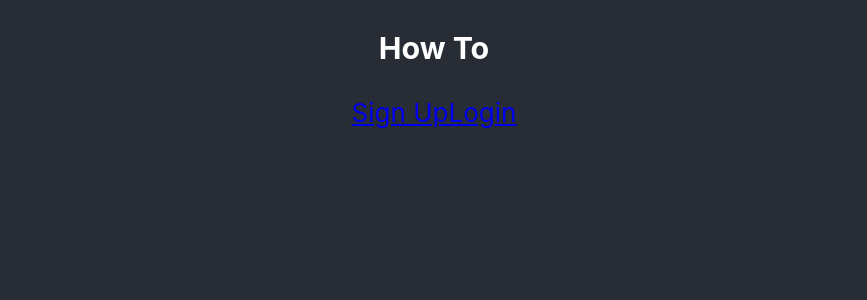
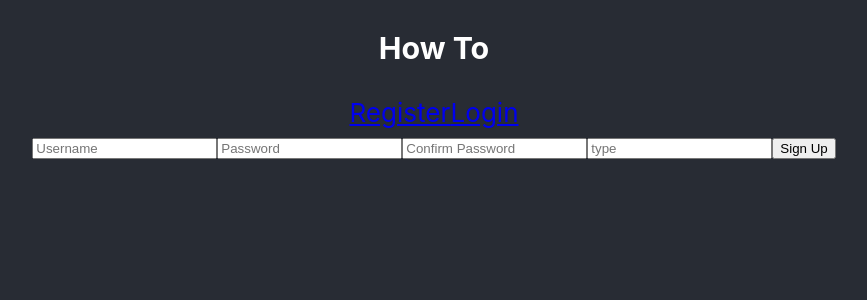
Before and after one commit to bw-how-to/how-to-FE, a React (Create React App) app in the folder how-to/: page /register in a window 1280 px wide. Shown: the top 300 px of the page, without its empty margins (206-1073 px from the left). Built offline with nearby package versions, Linux system fonts and the light colour scheme.

Commit message:
added full login functionality

```diff
--- a/how-to/src/App.js
+++ b/how-to/src/App.js
@@ -2,6 +2,7 @@ import React from 'react';
 import { BrowserRouter as Router, Route, Link } from 'react-router-dom'
 import SignUp from './components/SignUp'
 import Login from './components/Login'
+import Guides from './components/Guides'
 import axios from 'axios'
 import './App.css';
 
@@ -11,29 +12,29 @@ class App extends React.Component {
     loggedIn: false,
   }
 
-  // handleLogin = (props) => {
-  //   console.log('logged in!', props)
-  //   axios
-  //   .post('https://bw-how-to.herokuapp.com/login', props)
-  //   .then(res => {
-  //       localStorage.setItem('token', res.data.payload)
-  //   })
-  //   .catch(err => {
-  //       console.log(err)
-  //   })
-  // }
+  handleLogin = (props) => {
+    axios
+    .post('https://bw-how-to.herokuapp.com/login', props)
+    .then(res => {
+        localStorage.setItem('jwt', res.data.token)
+        this.props.history.push('/guides')
+    })
+    .catch(err => {
+        console.log(err)
+    })
+  }
 
-  // handleSignUp = (props) => {
-  //   console.log('signed up!', props)
-  //   axios
-  //   .post('https://bw-how-to.herokuapp.com/signup', props)
-  //   .then(res => {
-  //       localStorage.setItem('token', res.data.payload)
-  //   })
-  //   .catch(err => {
-  //       console.log(err)
-  //   })
-  // }
+  handleSignUp = (props) => {
+    axios
+    .post('https://bw-how-to.herokuapp.com/register', props)
+    .then(res => {
+        localStorage.setItem('jwt', res.data.token)
+        this.props.history.push('/guides')
+    })
+    .catch(err => {
+        console.log(err)
+    })
+  }
 
 
   render() {
@@ -42,10 +43,10 @@ class App extends React.Component {
         <div className="App">
           <h3>How To</h3>
           <div>
-            <Link to="/signup">Sign Up</Link>
+            <Link to="/register">Register</Link>
             <Link to="/login">Login</Link>
           </div>
-          <Route path='/signup'
+          <Route path='/register'
           render={props => (
             <SignUp {...props}
             handleSignUp={this.handleSignUp}
@@ -59,6 +60,12 @@ class App extends React.Component {
             />
           )}
           />
+          <Route path='/guides'
+          render={props => (
+            <Guides {...props}
+            />
+          )}
+          />
         </div>
       </Router>
     );
--- /dev/null
+++ b/how-to/src/components/Guides.js
@@ -0,0 +1,41 @@
+import React from 'react';
+import axios from 'axios';
+
+export default class Guides extends React.Component {
+    constructor(props) {
+        super(props)
+        this.state = {
+            guides: [],
+        }
+    }
+
+
+    componentDidMount() {
+        const token = localStorage.getItem('jwt')
+        const requestConfig = {
+            headers: {
+                 authorization: token
+            }
+        }
+
+        axios
+        .get('https://bw-how-to.herokuapp.com/guides', requestConfig)
+        .then(res => this.setState({guides: res.data}))
+        .catch(err => console.log(err))
+    }
+
+    render() {
+        return (
+            <div>
+                <h3>
+                    guides
+                </h3>
+                {this.state.guides.map(guide => (
+                    <div>
+                        <p key={guide.id}>{guide.username}</p>
+                    </div>
+                ))}
+            </div>
+        )
+    }
+}
--- a/how-to/src/components/Login.js
+++ b/how-to/src/components/Login.js
@@ -11,7 +11,7 @@ class Login extends React.Component {
         }
     }
 
-    handleChange = (e) => {
+    handleChanges = (e) => {
         this.setState({
             credentials: {
                 ...this.state.credentials,
--- a/how-to/src/components/SignUp.js
+++ b/how-to/src/components/SignUp.js
@@ -7,7 +7,8 @@ export default class SignUp extends React.Component {
             credentials: {
                 username: '',
                 password: '',
-                confirmPassword: ''
+                confirmPassword: '',
+                type: ''
             }
         }
     }
@@ -24,7 +25,7 @@ export default class SignUp extends React.Component {
     signUp = (e) => {
         e.preventDefault()
         if (this.state.credentials.password === this.state.credentials.confirmPassword) {
-            const creds = {username: this.state.credentials.username, password: this.state.credentials.password}
+            const creds = {username: this.state.credentials.username, password: this.state.credentials.password, type: this.state.credentials.type}
             this.props.handleSignUp(creds)
         }
         else {
@@ -64,6 +65,15 @@ export default class SignUp extends React.Component {
                         value={this.state.confirmPassword}
                         required
                     />
+                    <input
+                        type='text'
+                        name='type'
+                        placeholder='type'
+                        autoComplete='off'
+                        onChange={this.handleChanges}
+                        value={this.state.confirmPassword}
+                        required
+                    />
                     <button>
                         Sign Up
                     </button>
```
